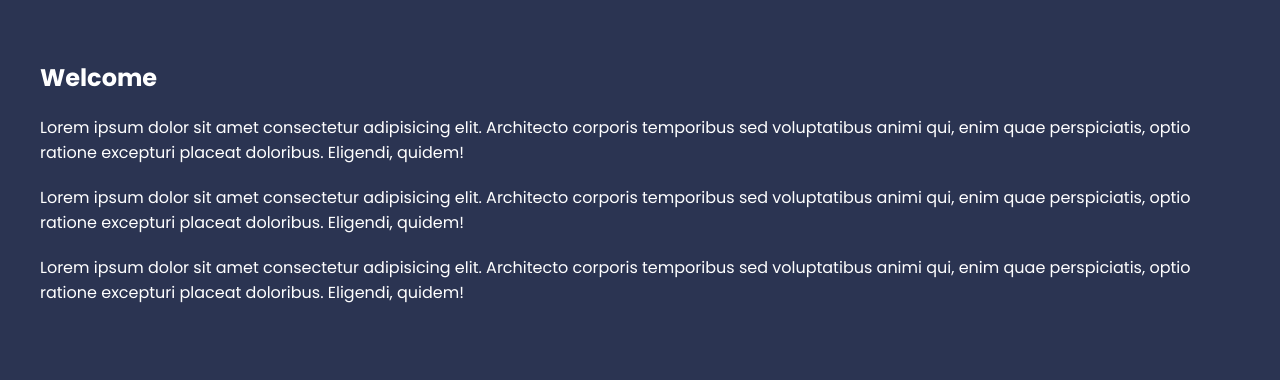
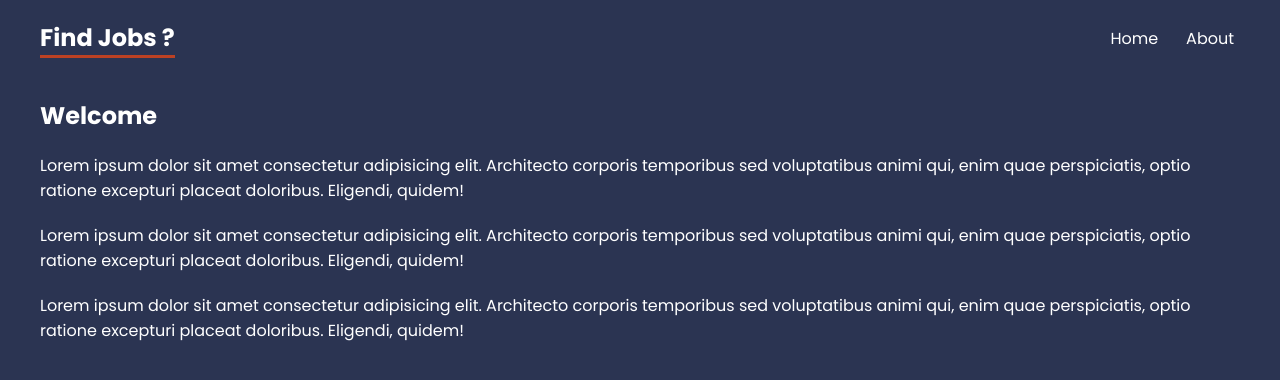
Before and after one commit to Ankush2107/React-Router-Project, a React (Vite) app: page / in a window 1280 px wide. Shown: the top 380 px of the page. Built offline with nearby package versions, Linux system fonts and the light colour scheme.

Commit message:
you can see the changes in route

```diff
--- a/src/App.jsx
+++ b/src/App.jsx
@@ -1,4 +1,4 @@
-import { BrowserRouter, Routes, Route, Link } from "react-router-dom"
+import { BrowserRouter, Routes, Route, Link, NavLink } from "react-router-dom"
 
 // pages
 import Home from "./pages/Home/Home"
@@ -7,6 +7,13 @@
 function App() {
   return (
     <BrowserRouter>
+    <header>
+      <nav>
+        <h1>Find Jobs ?</h1>
+        <Link to='/'>Home</Link>
+        <NavLink to="about">About</NavLink>
+      </nav>
+    </header>
       <main>
         <Routes>
           <Route path="/" element={<Home/>} />
```
